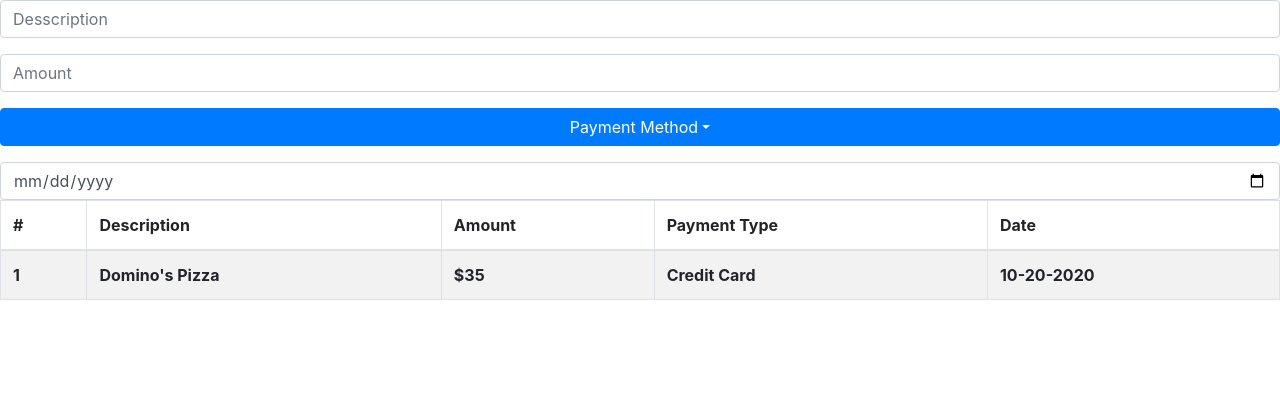
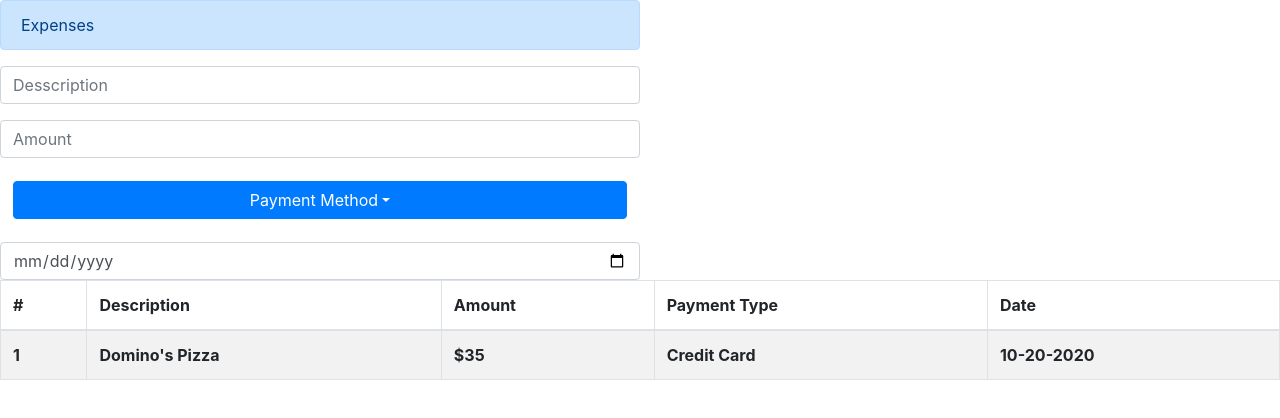
Before and after one commit to jonathanj101/expense-tracker-react, a React (Create React App) app: page / in a window 1280 px wide. Shown: the top 418 px of the page. Built offline with nearby package versions, Linux system fonts and the light colour scheme.

Commit message:
positioning and sizings  elements
positioning and sizings  elements

```diff
--- a/src/Components/UserInput.js
+++ b/src/Components/UserInput.js
@@ -1,7 +1,8 @@
-import React, { Component, } from 'react'
+import React, { Component } from 'react'
 import {
     InputGroup, FormControl, Dropdown, DropdownButton
 } from 'react-bootstrap'
+
 
 
 export class UserInput extends Component {
@@ -13,13 +14,13 @@ export class UserInput extends Component {
     }
     handleChange = (event) => {
         console.log('selected');
-        console.log(event);
         this.setState({ title: event })
     }
     render() {
         const { title } = this.state
         return (
-            <div>
+            <div className="w-50">
+                <p className="alert alert-primary" role="alert">Expenses</p>
                 <InputGroup className="mb-3">
                     <FormControl
                         placeholder="Desscription"
@@ -31,27 +32,14 @@ export class UserInput extends Component {
                     <FormControl
                         placeholder="Amount"
                         aria-label="Amount"
-
                     />
                 </InputGroup>
-                <DropdownButton className="mb-3" onSelect={this.handleChange} id="dropdown-basic-button" title={title}>
+
+                <DropdownButton className="btn mb-3" onSelect={this.handleChange} id="dropdown-basic-button" title={title}>
                     <Dropdown.Item as="button" eventKey="Cash">Cash</Dropdown.Item>
                     <Dropdown.Item as="button" eventKey="Debit Card">Debit Card</Dropdown.Item>
                     <Dropdown.Item as="button" eventKey="Credit Card">Credit Card</Dropdown.Item>
                 </DropdownButton>
-                {/* <div class="input-group mb-3">
-                    <select
-                        onChange={this.handleChange}
-                        className="custom-select"
-                        id="inputGroupSelect01"
-                        placeholder='Payment Method'
-                    >
-                        <option selected>Payment Method</option>
-                        <option value="cash">Cash</option>
-                        <option value="debit-card">Debit Card</option>
-                        <option value="credi-card">Credit Card</option>
-                    </select>
-                </div> */}
                 <InputGroup >
                     <FormControl
                         placeholder='Date of Expense'
```
